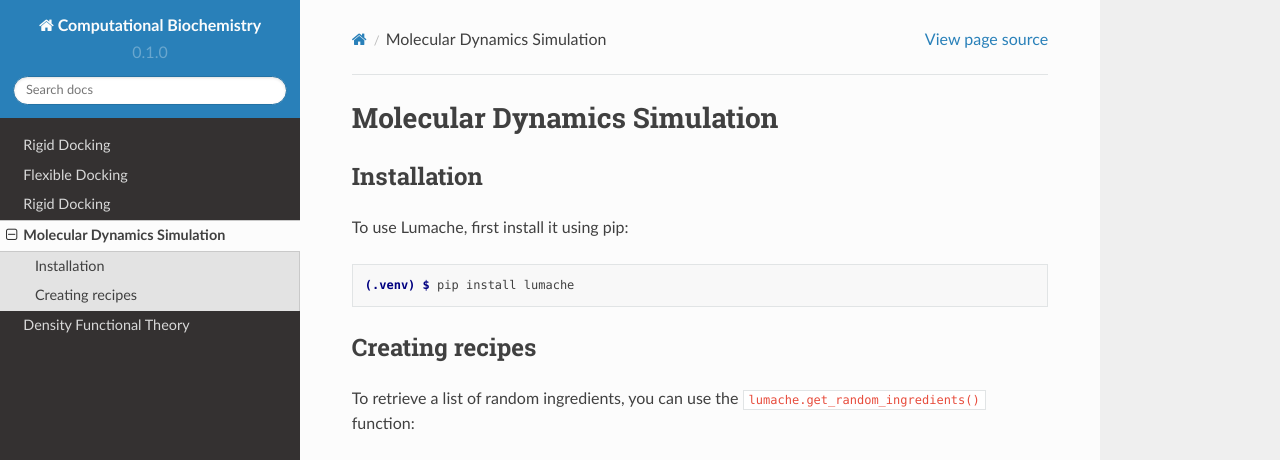
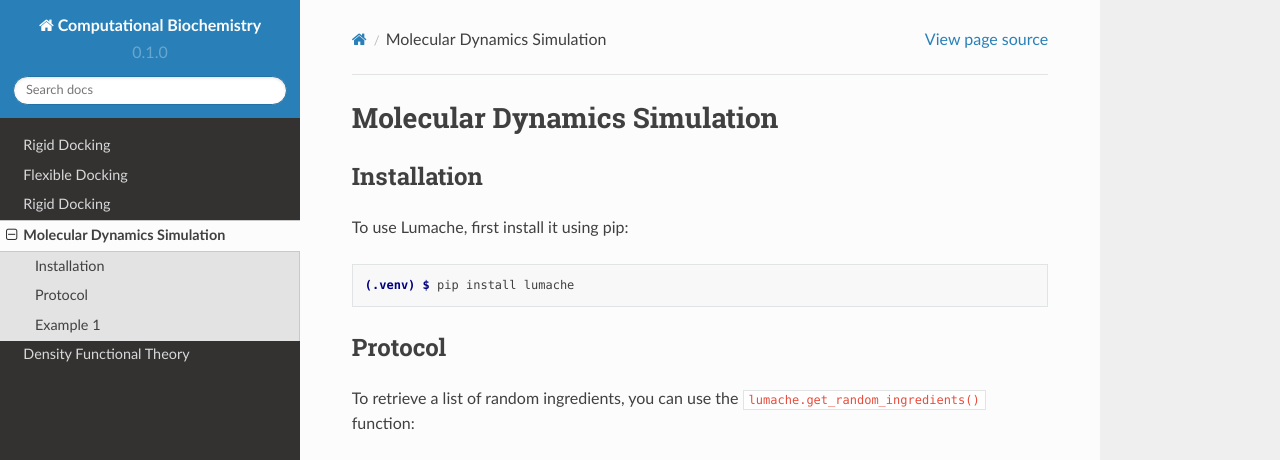
Before and after one commit to omagebright/computationalbiochemistry, a Sphinx documentation site: the page built from docs/source/moleculardynamics.rst, in a window 1280 px wide and 1400 px high. Shown: the top 460 px of the window. Built offline with Sphinx 7.4.7 and the Read the Docs theme 2.0.0, drawn with Linux system fonts in a browser that asks for light colours; some of the changed text lies outside the part shown; grey boxes are pictures that could not be loaded.

Commit message:
Update moleculardynamics.rst

```diff
--- a/docs/source/moleculardynamics.rst
+++ b/docs/source/moleculardynamics.rst
@@ -12,7 +12,7 @@
 
    (.venv) $ pip install lumache
 
-Creating recipes
+Protocol
 ----------------
 
 To retrieve a list of random ingredients,
@@ -31,3 +31,25 @@
 >>> import lumache
 >>> lumache.get_random_ingredients()
 ['shells', 'gorgonzola', 'parsley']
+
+Example 1
+----------------
+
+Author: Folorunsho Bright Omage
+
+To retrieve a list of random ingredients,
+you can use the ``lumache.get_random_ingredients()`` function:
+
+.. autofunction:: lumache.get_random_ingredients
+
+The ``kind`` parameter should be either ``"meat"``, ``"fish"``,
+or ``"veggies"``. Otherwise, :py:func:`lumache.get_random_ingredients`
+will raise an exception.
+
+.. autoexception:: lumache.InvalidKindError
+
+For example:
+
+>>> import lumache
+>>> lumache.get_random_ingredients()
+['shells', 'gorgonzola', 'parsley']
```
